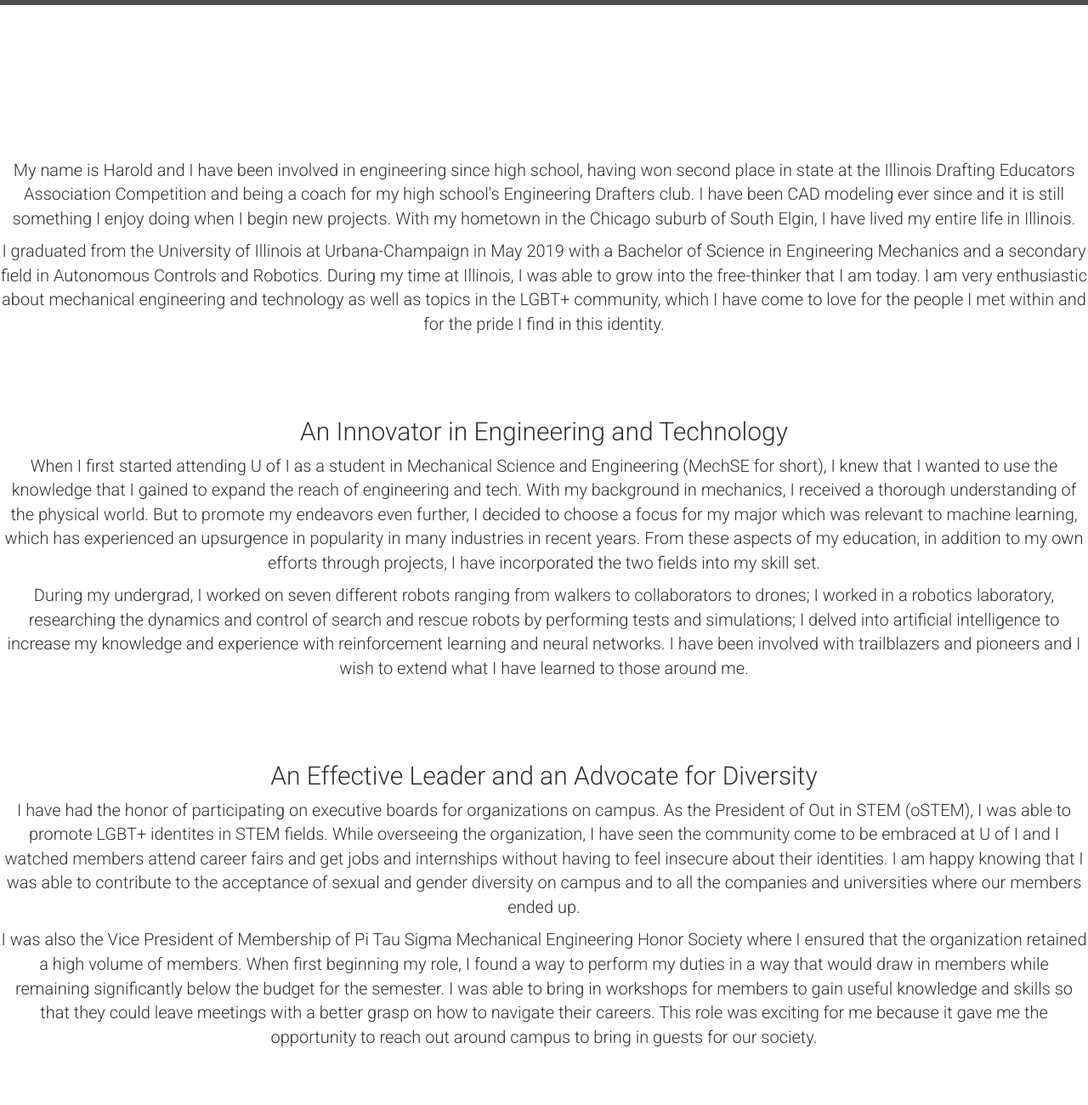
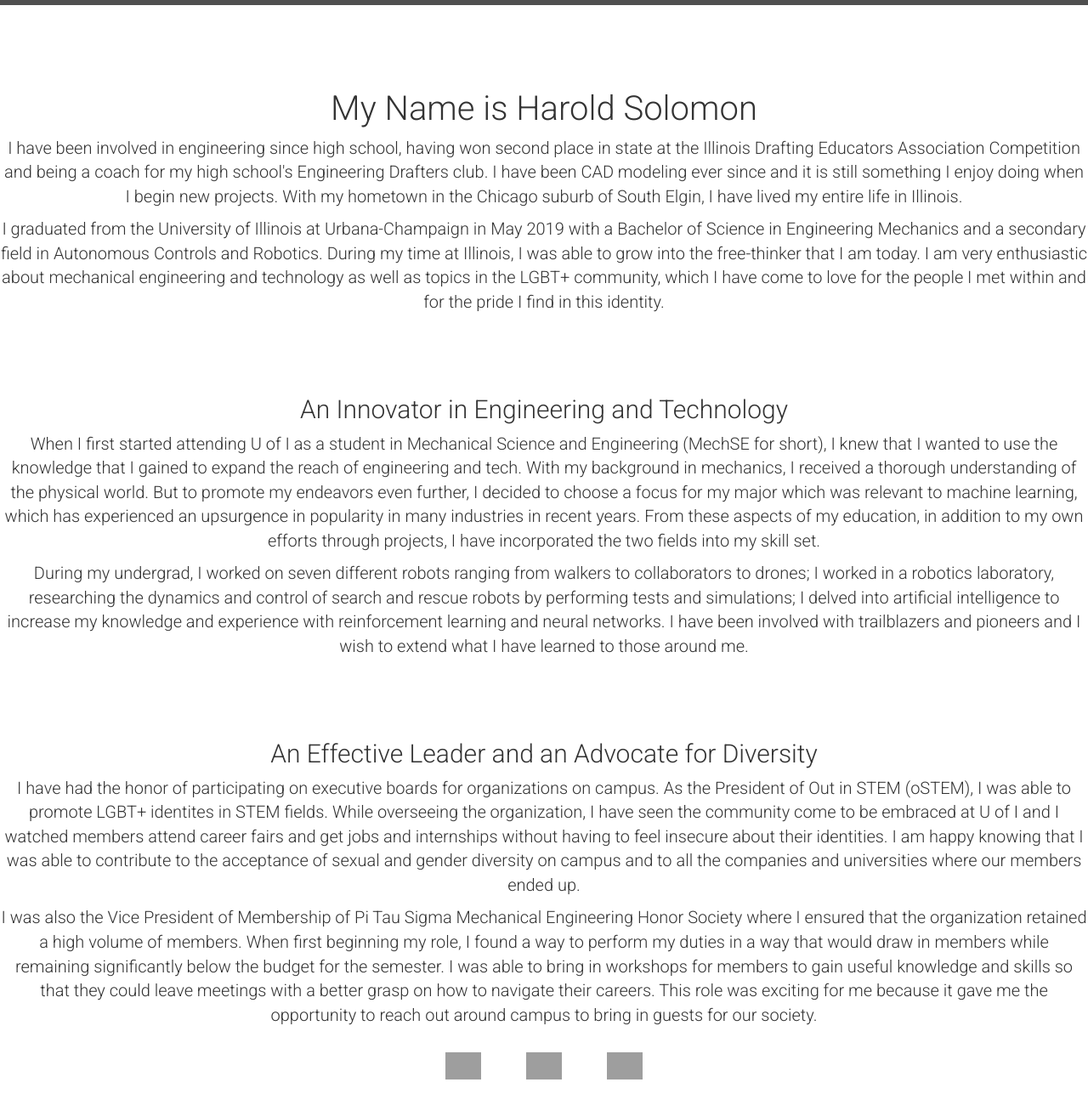
Before and after one commit to CoolyComrade/CoolyComrade.github.io, a plain HTML site: page AboutMe.html in a window 1280 px wide. Shown: the part 574-1874 px from the top of the page at 85% size. Before the commit the page ends 1818 px from the top, so only its background shows below. Drawn offline with nearby package versions, Linux system fonts and the light colour scheme; grey boxes are pictures that could not be loaded.

```diff
--- a/AboutMe.css
+++ b/AboutMe.css
@@ -53,7 +53,13 @@ header p {
 }
 
 #content {
-    padding-top: 150px;
+    padding-top: 50px;
+}
+
+#content h2 {
+    font-size: 40px;
+    font-weight: 300;
+    text-align: center;
 }
 
 #content p {
@@ -67,3 +73,24 @@ h3 {
     font-weight: 300;
     padding-top: 75px;
 }
+
+footer {
+    font-size: 12px;
+    padding: 20px 0;
+    position: center;
+}
+
+footer .col-sm-12 {
+    display: flex;
+    justify-content: center;
+    text-align: center;
+}
+
+footer ul {
+    list-style: none;
+}
+
+footer li img {
+    width: auto;
+    height: 32px;
+}
--- a/AboutMe.html
+++ b/AboutMe.html
@@ -27,7 +27,8 @@
         </div>
     </section>
     <div id="content">
-    <p>My name is Harold and I have been involved in engineering since high school, having won second place in state at the Illinois Drafting
+    <h2>My Name is Harold Solomon</h2>
+    <p>I have been involved in engineering since high school, having won second place in state at the Illinois Drafting
         Educators Association Competition and being a coach for my high school's Engineering Drafters club. I have been CAD modeling ever since and
         it is still something I enjoy doing when I begin new projects. With my hometown in the Chicago suburb of South Elgin, I have lived my entire
         life in Illinois.
@@ -63,5 +64,17 @@
         opportunity to reach out around campus to bring in guests for our society.
     </p>
     </div>
+    <footer class="container">
+        <div class="row">
+            <ul class="col-sm-12">
+                <li class="col-sm-1">
+                    <a href="https://www.linkedin.com/in/hcsolomon/" target="_blank"><img src="https://lh3.googleusercontent.com/X2TiE9t7nfjlIZ6fkJLaCue44HjrQFqCu3Ta1Fp6fYsrhiYSbaOEh3goLh5gVgePofR3DRNmQVEOkBoGzxM-pmKsMUHa26eQmSSqYgDEw2AZmNVP2c_4WIv_zq9sJNNomSfXPiv-lA=s256-p-k"></a></li>
+                <li class="col-sm-1">
+                    <a href="https://www.facebook.com/harold.solomon.94" target="_blank"><img src="https://lh3.googleusercontent.com/LPXldtyPstMd_IL35UV4yD7E5BxR51Mgq3aiAPInT7QzNFz0aYq5iUHpO5O4yCamL-2TEnAHXsjN2UaLTPgrf_TM5MGNGJix9AbRq_KfUtQLXthIvUfjyGr77veAJNT_MmY8Rr0oqQ=w2400"></a></li>
+                <li class="col-sm-1">
+                    <a href="https://github.com/CoolyComrade" target="_blank"><img src="https://lh3.googleusercontent.com/YvchbFs6f2ygvu1b3Cq6QjxShHjy673dRXJZ0FlmAcy_Y5tRM9e099GoCrb0sjaTmkE3Kg93zpkifIhgRQWzKtxJ1CU92xs8MRK1pmWy_EdlnAjTDdNb2ASOuc00D0AjzteaytXPtw=w2400"></a></li>
+            </ul>
+        </div>
+    </footer>
 </body>
 </html>
--- a/InteractiveRobotArm.css
+++ b/InteractiveRobotArm.css
@@ -49,6 +49,12 @@ header p {
     font-size: 60px;
     font-weight: 350;
     margin: 0;
+    color: #fff;
+}
+
+#section1 h3 {
+    font-size: 30px;
+    font-weight: 350;
     color: #fff;
 }
 
--- a/MPCCR.css
+++ b/MPCCR.css
@@ -49,6 +49,12 @@ header p {
     font-size: 60px;
     font-weight: 350;
     margin: 0;
+    color: #fff;
+}
+
+#section1 h3 {
+    font-size: 30px;
+    font-weight: 350;
     color: #fff;
 }
 
--- a/VerticalAxisWindTurbine.css
+++ b/VerticalAxisWindTurbine.css
@@ -52,6 +52,12 @@ header p {
     color: #fff;
 }
 
+#section1 h3 {
+    font-size: 30px;
+    font-weight: 350;
+    color: #fff;
+}
+
 #pagetext {
     align-content: center;
     margin-left: 100px;
```
Also changed, not shown: InteractiveRobotArm.html (+1 -0 lines), MPCCR.html (+1 -0 lines), VerticalAxisWindTurbine.html (+2 -1 lines).
